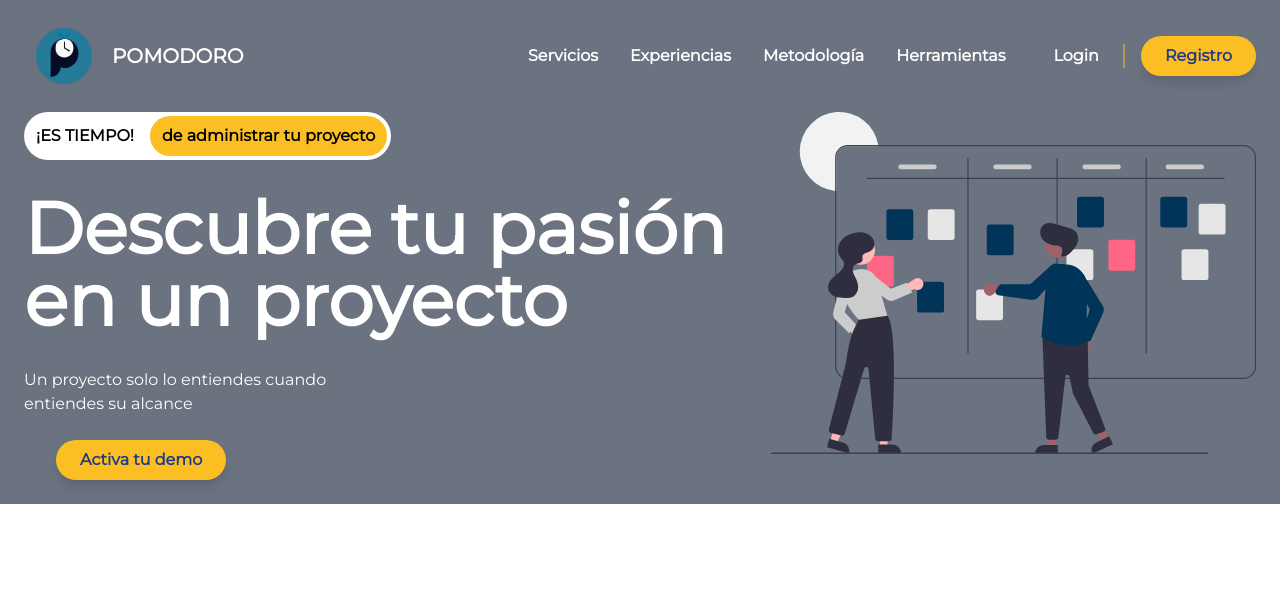
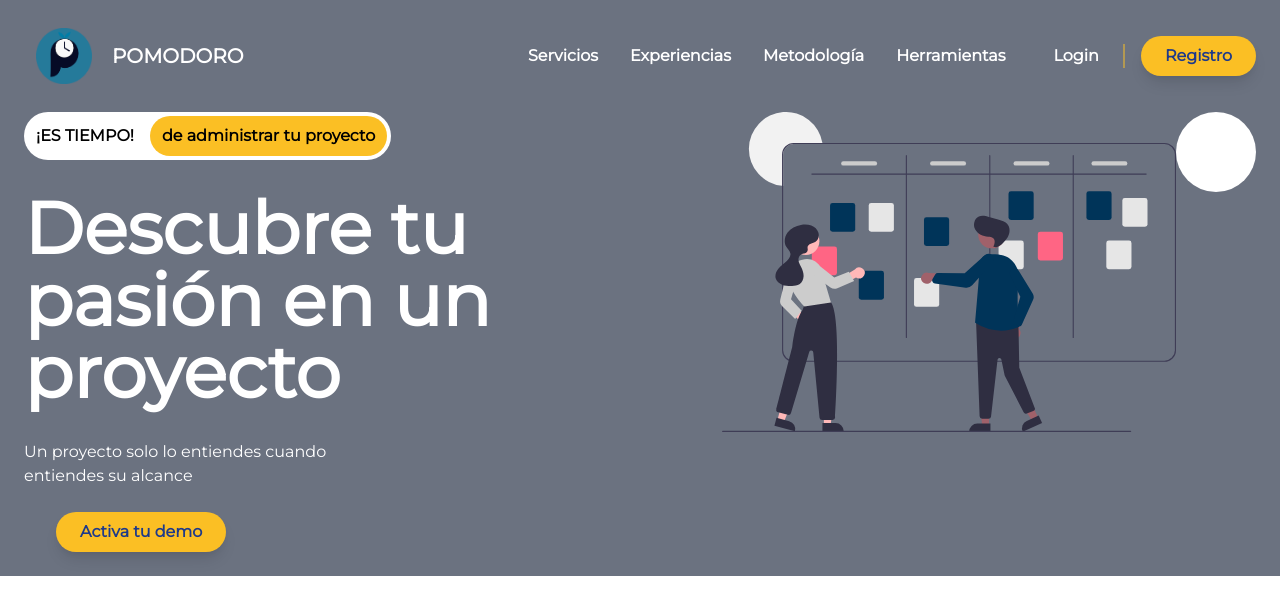
Before and after one commit to POMODORO-CO/PomodoroFrontend, a React (Create React App) app: page / in a window 1280 px wide. Shown: the top 614 px of the page. Built offline with nearby package versions, Linux system fonts and the light colour scheme.

Commit message:
Diseño footer landing page

```diff
--- a/src/Pages/Landingpage/Landingpage.jsx
+++ b/src/Pages/Landingpage/Landingpage.jsx
@@ -52,17 +52,19 @@ function Landingpage() {
                             Un proyecto solo lo entiendes cuando entiendes su alcance
                         </p>
                         <section className='inline-flex items-center px-8 py-6'>
-                        <button class="py-2 px-6 text-blue-900 font-bold rounded-full bg-yellow-400 shadow-lg block md:inline-block">Activa tu demo</button>
+                            <button class="py-2 px-6 text-blue-900 font-bold rounded-full bg-yellow-400 shadow-lg block md:inline-block">Activa tu demo</button>
                         </section>
                     </section>
                     <section>
-                        <img src={imagenes.imag5}/>
+                        <img src={imagenes.imag5} />
                     </section>
-                </section>
-                <section className='flex flex-row justify-between bg-gray-500 text-white'>
-                    <section className='flex flex-row'>
-                        <section>
-
+                    <section className='flex flex-row justify-between'>
+                        <section className='flex flex-row'>
+                            <section className='bg-white h-20 w-20 p-6 rounded-full'>
+                                <svg xmlns="http://www.w3.org/2000/svg" className="h-5 w-5" viewBox="0 0 20 20" fill="none">
+                                    <path d="M10.394 2.08a1 1 0 00-.788 0l-7 3a1 1 0 000 1.84L5.25 8.051a.999.999 0 01.356-.257l4-1.714a1 1 0 11.788 1.838L7.667 9.088l1.94.831a1 1 0 00.787 0l7-3a1 1 0 000-1.838l-7-3zM3.31 9.397L5 10.12v4.102a8.969 8.969 0 00-1.05-.174 1 1 0 01-.89-.89 11.115 11.115 0 01.25-3.762zM9.3 16.573A9.026 9.026 0 007 14.935v-3.957l1.818.78a3 3 0 002.364 0l5.508-2.361a11.026 11.026 0 01.25 3.762 1 1 0 01-.89.89 8.968 8.968 0 00-5.35 2.524 1 1 0 01-1.4 0zM6 18a1 1 0 001-1v-2.065a8.935 8.935 0 00-2-.712V17a1 1 0 001 1z" />
+                                </svg>
+                            </section>
                         </section>
                     </section>
                 </section>
```
